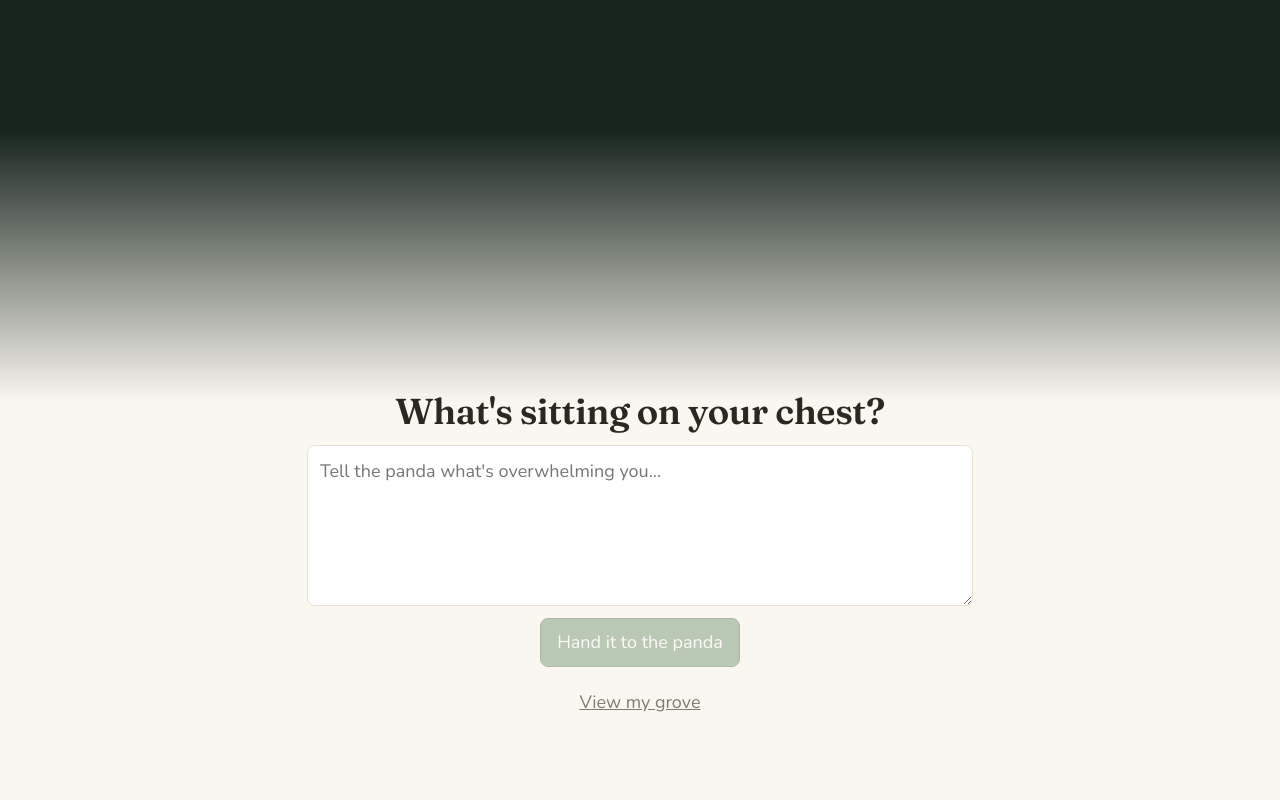
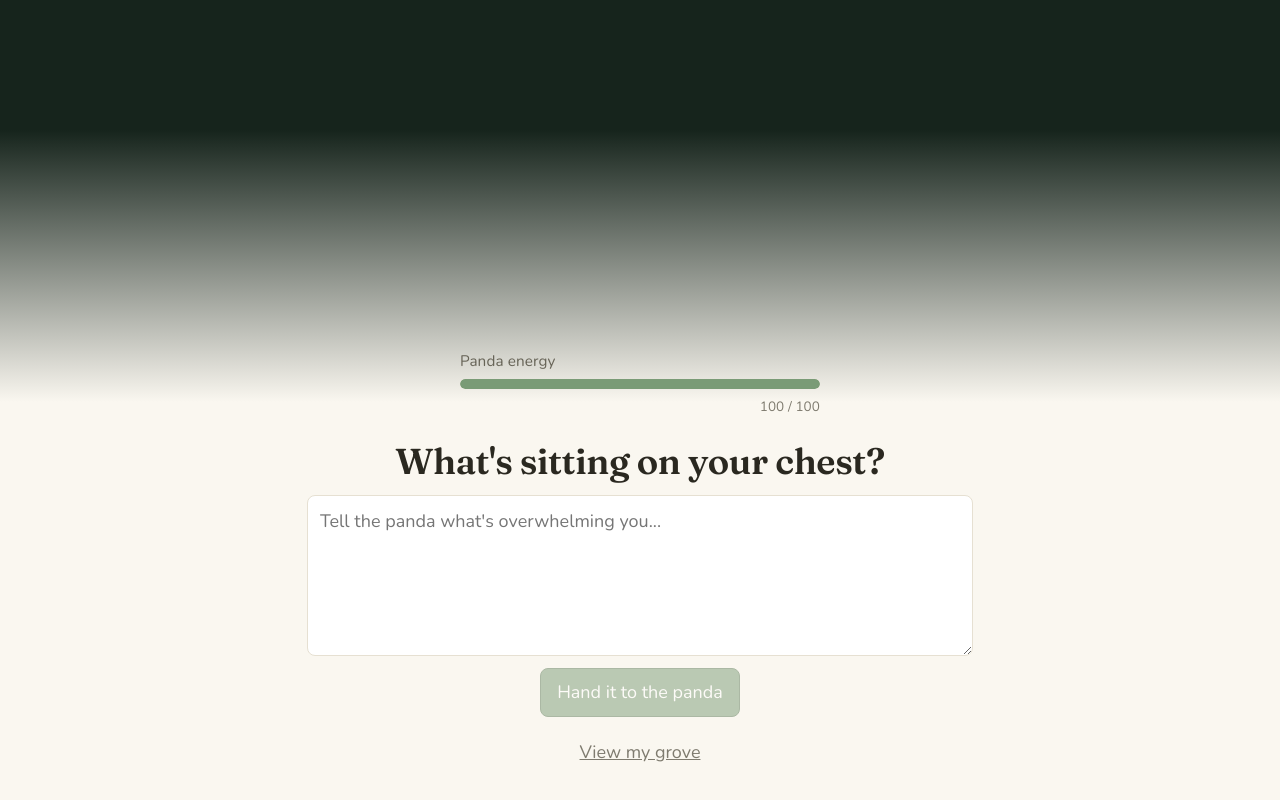
Before and after one commit to Sithranjan-Suresh/pocket-panda, a React (Vite) app: page / in a window 1280 px wide. Shown: the part 4030-4830 px from the top of the page. Built offline with nearby package versions, Linux system fonts and the light colour scheme.

Commit message:
Fix refusal loop: show energy bar and a low-energy reminder on input screen after a refusal, instead of a blank slate

```diff
--- a/src/App.css
+++ b/src/App.css
@@ -133,6 +133,16 @@
   flex-direction: column;
   align-items: center;
   gap: 12px;
+}
+
+.input-screen__refused-note {
+  max-width: 40ch;
+  text-align: center;
+  color: var(--text);
+  font-style: italic;
+  opacity: 0.8;
+  font-size: 0.9rem;
+  margin: -4px 0 4px;
 }
 
 .input-screen__prompt {
--- a/src/App.jsx
+++ b/src/App.jsx
@@ -20,6 +20,7 @@ export default function App() {
   const [problemText, setProblemText] = useState('');
   const [groveJustGrew, setGroveJustGrew] = useState(false);
   const [toast, setToast] = useState(null); // { key, text } | null
+  const [justRefused, setJustRefused] = useState(false);
   const showLoading = useDelayedVisible(loading);
 
   async function requestBreakdown(text) {
@@ -40,8 +41,10 @@ export default function App() {
       setPandaDialogue(data.panda_dialogue);
       setPandaRead(data.panda_read ?? null);
       if (data.refusal) {
+        setJustRefused(true);
         setScreen('refusal');
       } else {
+        setJustRefused(false);
         updateAppState({
           current_missions: data.missions.map(createMission),
           energy_level: Math.max(0, appState.energy_level - data.energy_cost),
@@ -144,6 +147,9 @@ export default function App() {
         disabled={loading}
         onGoToGrove={handleGoToGrove}
         pandaDialogue={pandaDialogue}
+        energy={appState.energy_level}
+        energyMax={appState.energy_max}
+        justRefused={justRefused}
       />
     );
   }
--- a/src/components/InputScreen.jsx
+++ b/src/components/InputScreen.jsx
@@ -1,7 +1,16 @@
 import { useState } from 'react';
 import PandaDialogueBubble from './PandaDialogueBubble.jsx';
+import EnergyBar from './EnergyBar.jsx';
 
-export default function InputScreen({ onSubmit, disabled, onGoToGrove, pandaDialogue }) {
+export default function InputScreen({
+  onSubmit,
+  disabled,
+  onGoToGrove,
+  pandaDialogue,
+  energy,
+  energyMax,
+  justRefused,
+}) {
   const [text, setText] = useState('');
 
   function handleSubmit(e) {
@@ -13,7 +22,13 @@ export default function InputScreen({ onSubmit, disabled, onGoToGrove, pandaDial
 
   return (
     <form className="input-screen" onSubmit={handleSubmit}>
+      <EnergyBar energy={energy} energyMax={energyMax} />
       <h1 className="input-screen__prompt">What's sitting on your chest?</h1>
+      {justRefused && (
+        <p className="input-screen__refused-note">
+          The panda's still low on energy from before — maybe just the smallest possible thing.
+        </p>
+      )}
       {pandaDialogue && <PandaDialogueBubble text={pandaDialogue} />}
       <textarea
         className="input-screen__textarea"
```
Also changed, not shown: 1 other file (tests, documents, lock files or other folders).
